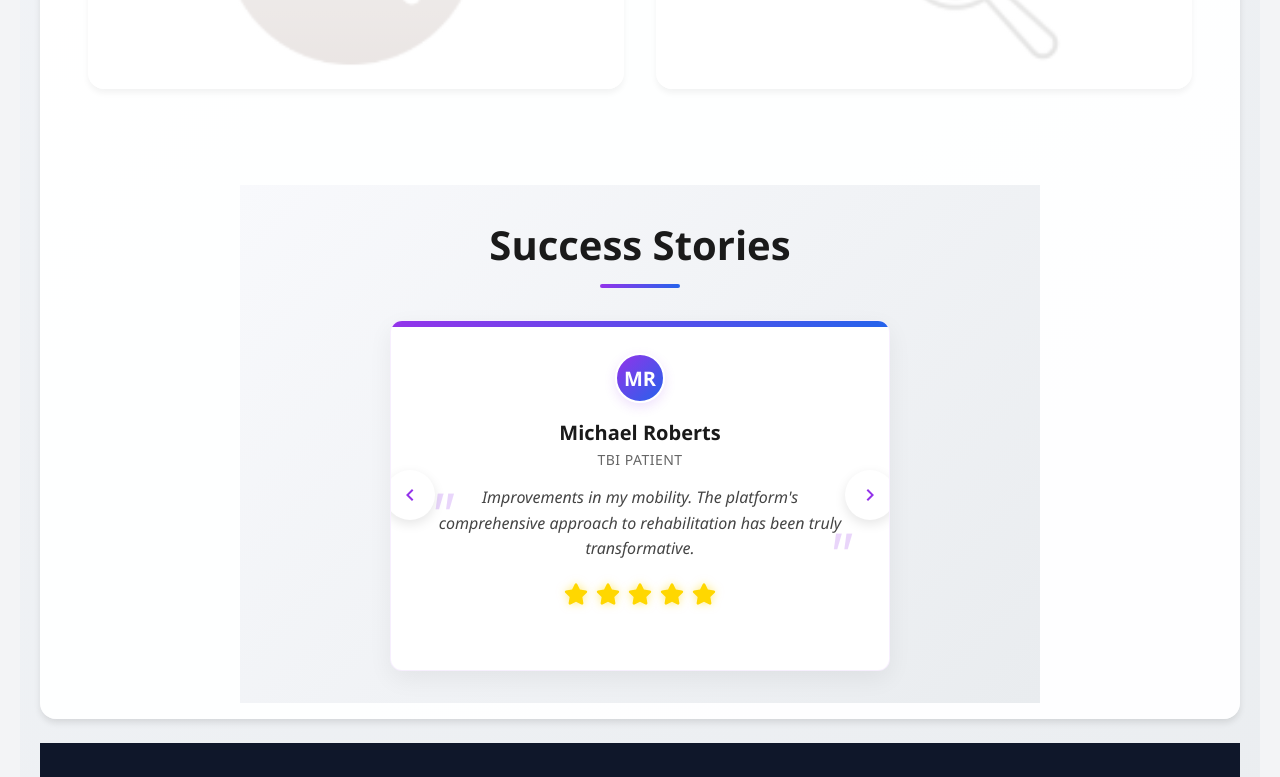
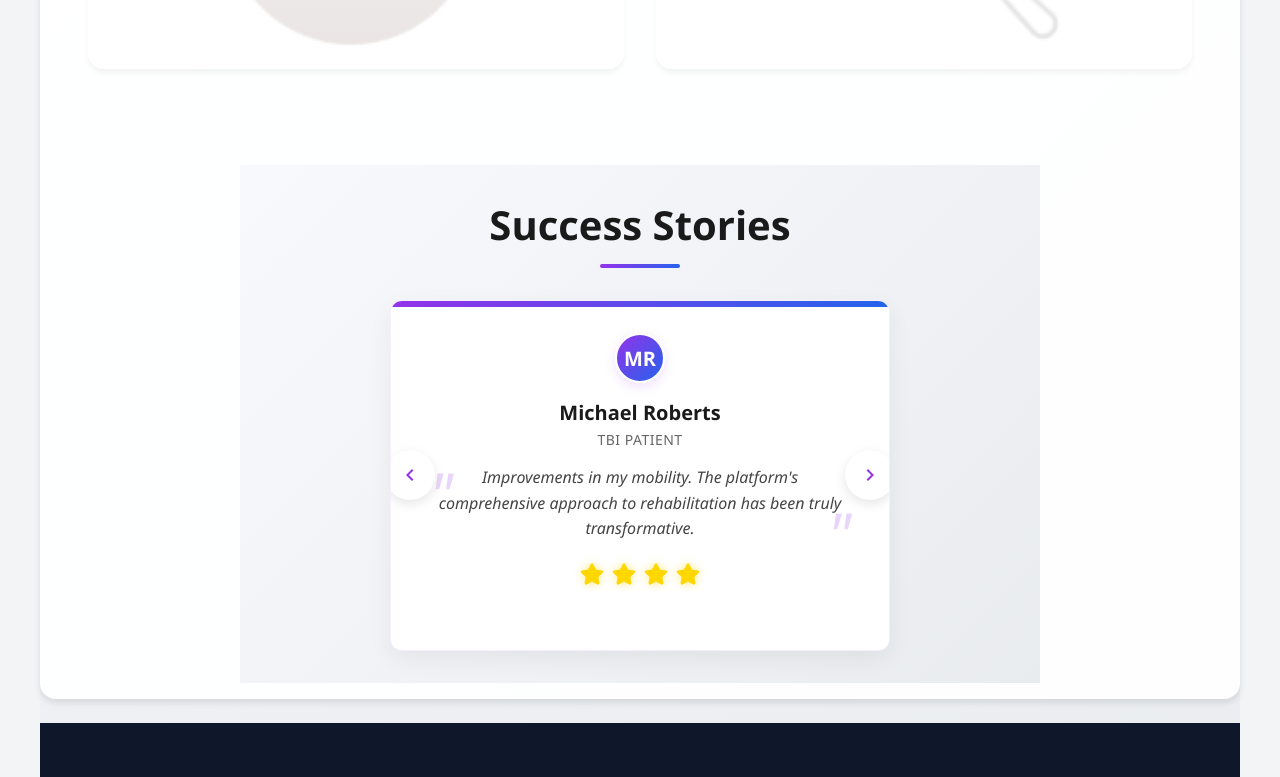
Before and after one commit to CoderShravani/Neuro-rehab-gaming-platform, a React (Create React App) app in the folder CleanVersion/: page / in a window 1280 px wide. Shown: the part 2537-3314 px from the top of the page. Built offline with nearby package versions, Linux system fonts and the light colour scheme; no server answers.

Commit message:
Homepage width change

```diff
--- a/CleanVersion/src/pages/Swiper/Swiper.jsx
+++ b/CleanVersion/src/pages/Swiper/Swiper.jsx
@@ -10,7 +10,7 @@ const testimonials = [
     condition: "TBI Patient",
     feedback:
       "Improvements in my mobility. The platform's comprehensive approach to rehabilitation has been truly transformative.",
-    rating: 5,
+    rating: 4,
   },
   {
     initials: "JD",
@@ -26,7 +26,7 @@ const testimonials = [
     condition: "Multiple Sclerosis",
     feedback:
       "The flexibility of the program allows me to maintain my therapy schedule despite my varying energy levels. The progress tracking keeps me motivated, and the community support is incredibly encouraging.",
-    rating: 5,
+    rating: 4,
   },
   {
     initials: "RK",
@@ -42,7 +42,7 @@ const testimonials = [
     condition: "Cerebral Palsy",
     feedback:
       "The adaptive exercises have helped me build strength and coordination. The progress tracking shows my improvement over time, and the virtual consultations with specialists are incredibly helpful.",
-    rating: 5,
+    rating: 4,
   },
 ];
 
--- a/CleanVersion/src/styles/Home.css
+++ b/CleanVersion/src/styles/Home.css
@@ -276,12 +276,13 @@ body {
 /* Base Styles */
 .home-container {
   min-height: 100vh;
+  width: 100%;
   background: linear-gradient(
     135deg,
     rgba(246, 248, 252, 0.95) 0%,
     rgba(233, 236, 239, 0.95) 100%
   );
-  padding: 20px;
+
   position: relative;
 }
 
```
